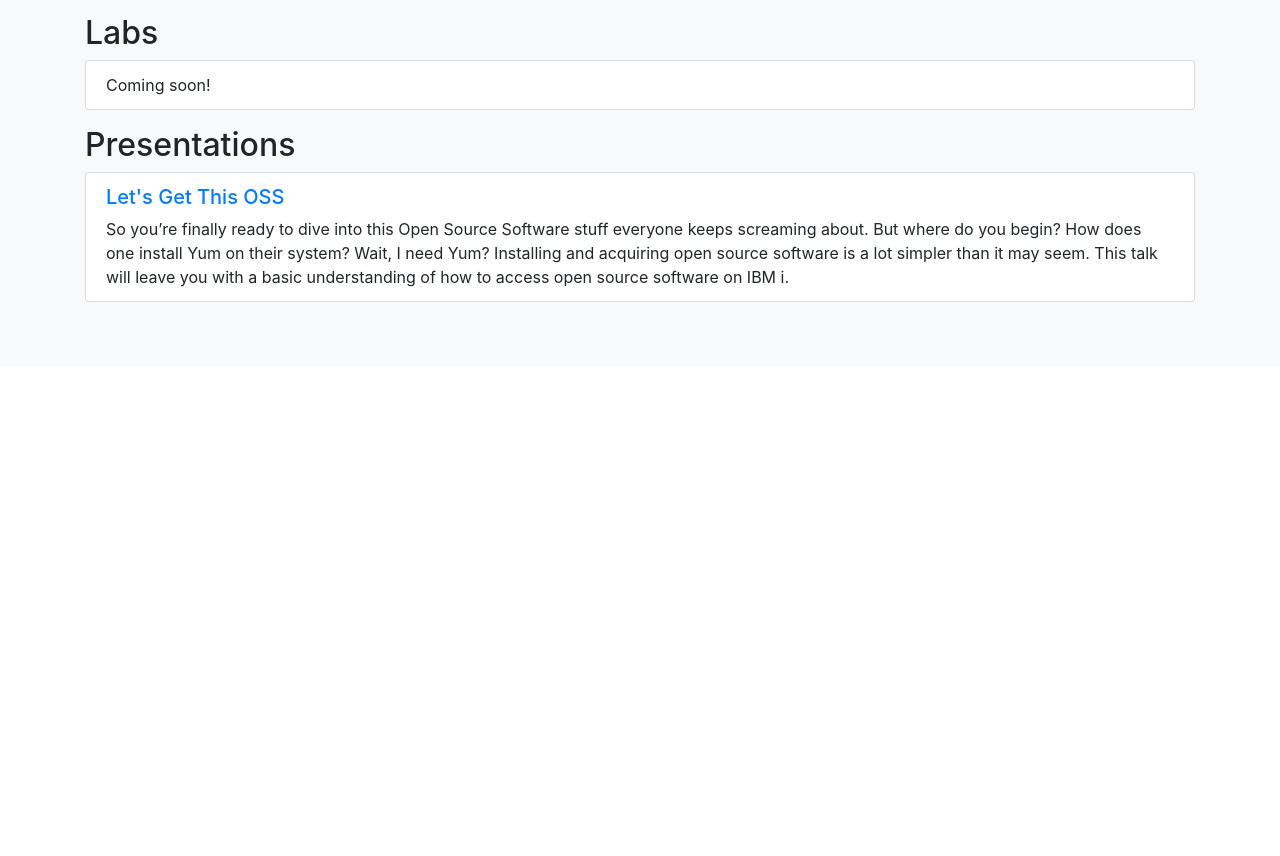
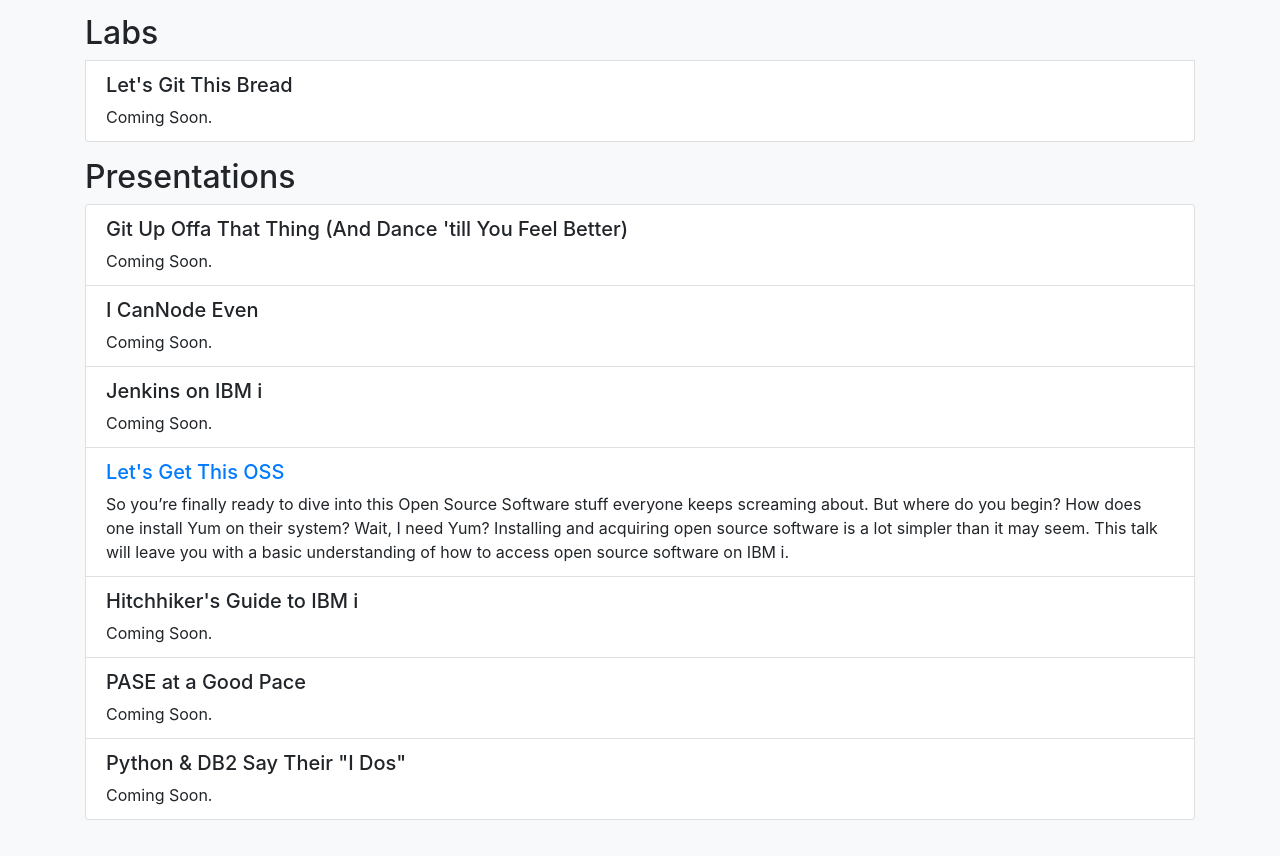
Before and after one commit to jbh/presentations, a plain HTML site: page presentations/index.html in a window 1280 px wide. Shown: the part 1377-2233 px from the top of the page. Before the commit the page ends 1743 px from the top, so only its background shows below. Drawn offline with nearby package versions, Linux system fonts and the light colour scheme.

Commit message:
Add future talks and labs

```diff
--- a/presentations/css/styles.css
+++ b/presentations/css/styles.css
@@ -36,6 +36,6 @@ main section {
     margin: 0 auto;
 }
 
-#Presentations .list-group-item p {
+.list-group-item p {
     margin-bottom: 0;
 }
--- a/presentations/index.html
+++ b/presentations/index.html
@@ -86,9 +86,10 @@
     <section id="Labs">
         <div class="container">
             <h2>Labs</h2>
-            <ul class="list-group">
-                <li class="list-group-item">Coming soon!</li>
-            </ul>
+            <li class="list-group-item">
+                <h5>Let's Git This Bread</h5>
+                <p>Coming Soon.</p>
+            </li>
         </div>
     </section>
 
@@ -97,13 +98,37 @@
             <h2>Presentations</h2>
             <ul class="list-group">
                 <li class="list-group-item">
-                    <h5><a href="https://sobo.red/lets-get-this-bread" target="_blank">Let's Get This OSS</a></h5>
+                    <h5>Git Up Offa That Thing (And Dance 'till You Feel Better)</h5>
+                    <p>Coming Soon.</p>
+                </li>
+                <li class="list-group-item">
+                    <h5>I CanNode Even</h5>
+                    <p>Coming Soon.</p>
+                </li>
+                <li class="list-group-item">
+                    <h5>Jenkins on IBM i</h5>
+                    <p>Coming Soon.</p>
+                </li>
+                <li class="list-group-item">
+                    <h5><a href="https://sobo.red/lets-get-this-oss" target="_blank">Let's Get This OSS</a></h5>
                     <p>
                         So you’re finally ready to dive into this Open Source Software stuff everyone keeps screaming
                         about. But where do you begin? How does one install Yum on their system? Wait, I need Yum?
                         Installing and acquiring open source software is a lot simpler than it may seem. This talk will
                         leave you with a basic understanding of how to access open source software on IBM i.
                     </p>
+                </li>
+                <li class="list-group-item">
+                    <h5>Hitchhiker's Guide to IBM i</h5>
+                    <p>Coming Soon.</p>
+                </li>
+                <li class="list-group-item">
+                    <h5>PASE at a Good Pace</h5>
+                    <p>Coming Soon.</p>
+                </li>
+                <li class="list-group-item">
+                    <h5>Python & DB2 Say Their "I Dos"</h5>
+                    <p>Coming Soon.</p>
                 </li>
             </ul>
         </div>
```
